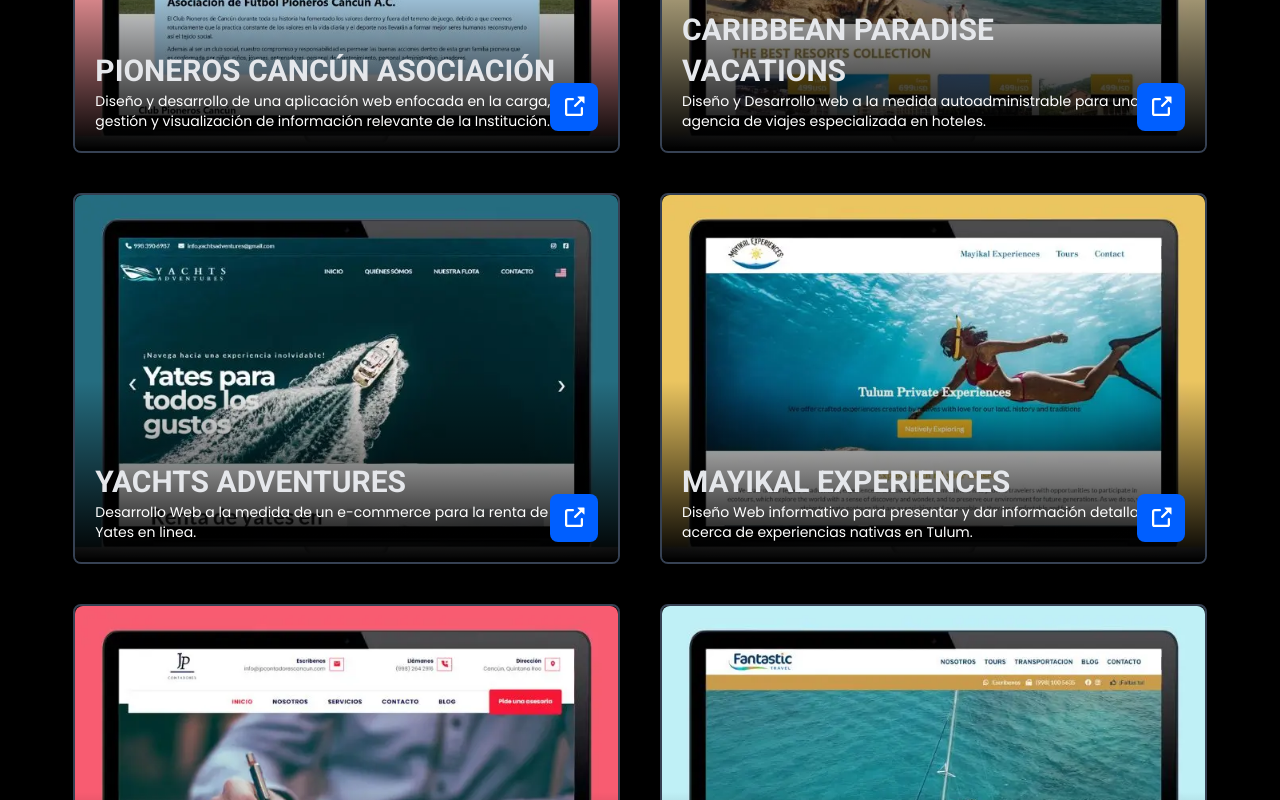
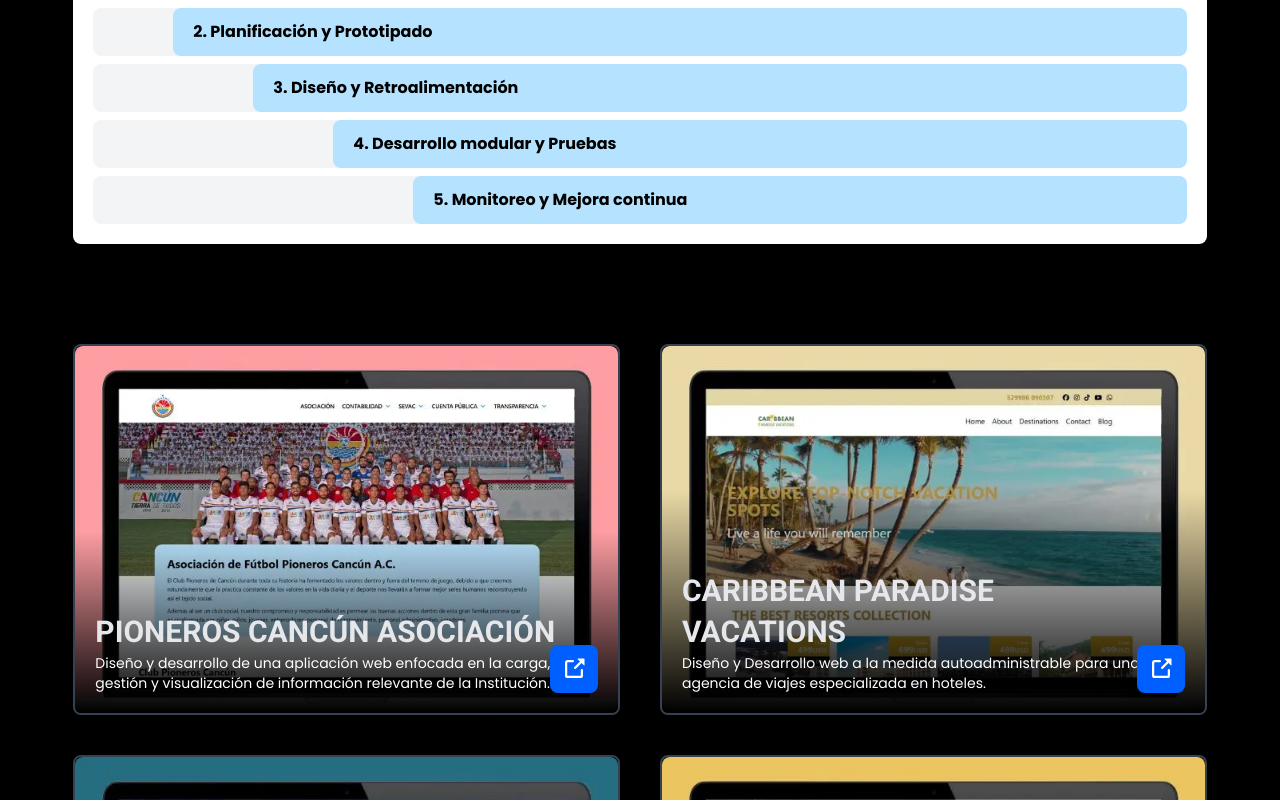
Before and after one commit to ajimenezcun/CreativoApp, an Astro site: page /proyectos in a window 1280 px wide. Shown: the part 780-1580 px from the top of the page. Built offline with nearby package versions, Linux system fonts and the light colour scheme; Astro itself is replaced by a stand-in of ours.

Commit message:
Apply SEO fixed in Proyectos page

```diff
--- /dev/null
+++ b/src/data/clients.json
@@ -0,0 +1,32 @@
+[
+    {
+        "id": "1",
+        "title": "Pioneros Cancún Asociación",
+        "image": "/src/assets/pioneros-asosiacion-portfolio.webp",
+    },
+    {
+        "id": "2",
+        "title": "Caribbean Paradise Vacations",
+        "image": "/src/assets/caribbean-paradise-portfolio.webp",
+    },
+    {
+        "id": "3",
+        "title": "Yachts Adventures",
+        "image": "/src/assets/yacht-adventure-portfolio.webp",
+    },
+    {
+        "id": "4",
+        "title": "Mayikal Experiences",
+        "image": "/src/assets/mayikal-experiences-portfolio.webp",
+    },
+    {
+        "id": "5",
+        "title": "JP Contadores",
+        "image": "/src/assets/jp-contadores-portfolio.webp",
+    },
+    {
+        "id": "6",
+        "title": "Fantastic Travel",
+        "image": "/src/assets/fantastic-travel-portfolio.webp",
+    }
+]
--- /dev/null
+++ b/src/data/projects.json
@@ -0,0 +1,44 @@
+[
+  {
+    "id": "1",
+    "client": "Pioneros Cancún Asociación",
+    "description": "Diseño y desarrollo de una aplicación web enfocada en la carga, gestión y visualización de información relevante de la Institución.",
+    "image": "/src/assets/pioneros-asosiacion-portfolio.webp",
+    "link": "http://asociacionpioneroscancun.com/"
+  },
+  {
+    "id": "2",
+    "client": "Caribbean Paradise Vacations",
+    "description": "Diseño y Desarrollo web a la medida autoadministrable para una agencia de viajes especializada en hoteles.",
+    "image": "/src/assets/caribbean-paradise-portfolio.webp",
+    "link": "https://caribbeanparadisevacations.com/"
+  },
+  {
+    "id": "3",
+    "client": "Yachts Adventures",
+    "description": "Desarrollo Web a la medida de un e-commerce para la renta de Yates en linea.",
+    "image": "/src/assets/yacht-adventure-portfolio.webp",
+    "link": "https://yachtsadventures.com/"
+  },
+  {
+    "id": "4",
+    "client": "Mayikal Experiences",
+    "description": "Diseño Web informativo para presentar y dar información detallada acerca de experiencias nativas en Tulum.",
+    "image": "/src/assets/mayikal-experiences-portfolio.webp",
+    "link": "https://www.mayikalexperiences.com/"
+  },
+  {
+    "id": "5",
+    "client": "JP Contadores",
+    "description": "Pagina web informativa para la presentación de los servicios contables del despacho JP Contadores",
+    "image": "/src/assets/jp-contadores-portfolio.webp",
+    "link": "https://www.jpcontadorescancun.com/"
+  },
+  {
+    "id": "6",
+    "client": "Fantastic Travel",
+    "description": "E-commerce turístico autoadministrable para la venta de tours en Cancún y la Riviera Maya.",
+    "image": "/src/assets/fantastic-travel-portfolio.webp",
+    "link": "https://www.fantastic-travel.com.mx/"
+  }
+]
--- a/src/pages/index.astro
+++ b/src/pages/index.astro
@@ -5,6 +5,8 @@
 import LogoCarousel from "../components/LogoCarousel.astro";
 import SlideCarrousel from "../components/SlideCarrousel.astro";
 import ButtonsCta from "../components/ButtonsCta.astro";
+
+import items from "../data/projects.json";
 
 const logos = [
 	"/src/assets/pioneros-cancun-marca.webp",
@@ -15,39 +17,6 @@
 	"/src/assets/fantastic-travel-marca.webp",
 	"/src/assets/tulum-siankaan-tours-marca.webp",
 	"/src/assets/mayikal-experiences-marca.webp",
-];
-
-const items = [
-	{
-		id: "1",
-		title: "Pioneros Cancún Asociación",
-		image: "/src/assets/pioneros-asosiacion-portfolio.webp",
-	},
-	{
-		id: "2",
-		title: "Caribbean Paradise Vacations",
-		image: "/src/assets/caribbean-paradise-portfolio.webp",
-	},
-	{
-		id: "3",
-		title: "Yachts Adventures",
-		image: "/src/assets/yacht-adventure-portfolio.webp",
-	},
-	{
-		id: "4",
-		title: "Mayikal Experiences",
-		image: "/src/assets/mayikal-experiences-portfolio.webp",
-	},
-	{
-		id: "5",
-		title: "JP Contadores",
-		image: "/src/assets/jp-contadores-portfolio.webp",
-	},
-	{
-		id: "6",
-		title: "Fantastic Travel",
-		image: "/src/assets/fantastic-travel-portfolio.webp",
-	},
 ];
 ---
 
--- a/src/pages/proyectos.astro
+++ b/src/pages/proyectos.astro
@@ -1,72 +1,61 @@
 ---
 import Layout from "../layouts/Layout.astro";
-
-const projects = [
-    {
-        id: "1",
-        client: "Pioneros Cancún Asociación",
-        description:
-            "Diseño y desarrollo de una aplicación web enfocada en la carga, gestión y visualización de información relevante de la Institución.",
-        image: "/src/assets/pioneros-asosiacion-portfolio.webp",
-        link: "http://asociacionpioneroscancun.com/",
-    },
-    {
-        id: "2",
-        client: "Caribbean Paradise Vacations",
-        description:
-            "Diseño y Desarrollo web a la medida autoadministrable para una agencia de viajes especializada en hoteles.",
-        image: "/src/assets/caribbean-paradise-portfolio.webp",
-        link: "https://caribbeanparadisevacations.com/",
-    },
-    {
-        id: "3",
-        client: "Yachts Adventures",
-        description:
-            "Desarrollo Web a la medida de un e-commerce para la renta de Yates en linea.",
-        image: "/src/assets/yacht-adventure-portfolio.webp",
-        link: "https://yachtsadventures.com/",
-    },
-    {
-        id: "4",
-        client: "Mayikal Experiences",
-        description:
-            "Diseño Web informativo para presentar y dar información detallada acerca de experiencias nativas en Tulum.",
-        image: "/src/assets/mayikal-experiences-portfolio.webp",
-        link: "https://www.mayikalexperiences.com/",
-    },
-    {
-        id: "5",
-        client: "JP Contadores",
-        description:
-            "Pagina web informativa para la presentación de los servicios contables del despacho JP Contadores",
-        image: "/src/assets/jp-contadores-portfolio.webp",
-        link: "https://www.jpcontadorescancun.com/",
-    },
-    {
-        id: "6",
-        client: "Fantastic Travel",
-        description:
-            "E-commerce turístico autoadministrable para la venta de tours en Cancún y la Riviera Maya.",
-        image: "/src/assets/fantastic-travel-portfolio.webp",
-        link: "https://www.fantastic-travel.com.mx/",
-    },
-];
+import projects from "../data/projects.json";
 ---
 
 <Layout
-    title="Proyectos de Desarrollo Web y Software en Cancún | Agencia en de soluciones digitales en Cancún"
-    description="Conoce algunos de los proyectos que hemos desarrollado en Cancún y otras regiones: sitios web, sistemas a la medida y soluciones digitales enfocadas en resultados."
+    title="Proyectos de Desarrollo Web y Software a la medida en Cancún | Casos de Éxito"
+    description="Explora nuestros casos de éxito en desarrollo de software y web. Proyectos funcionales y de calidad que demuestran nuestra experiencia."
 >
+    <main>
+        <section class="section">
+            <h1 class="block h1 !mb-10 lg:!mt-30 lg:w-3/4">
+                Nuestro Proyectos
+            </h1>
+            <p class="text-xl mx-auto mb-15 leading-8">
+                En Creativo APP, la calidad y la innovación se demuestran con
+                resultados. Esta sección es una muestra de tan solo algunos de
+                nuestros <b class="text-blue-company-500"
+                    >proyectos de Desarrollo Web y Software a Medida</b
+                >, donde hemos transformado ideas en soluciones digitales
+                eficientes para nuestros clientes en Cancún y México.
+            </p>
+
+            <article class="bg-white rounded-lg p-5 !text-black">
+                <h2 class="!text-black !mt-0">
+                    Nuestro proceso habitual de trabajo
+                </h2>
+                <p class="mb-5">
+                    En Creativo APP, seguimos un proceso estructurado para
+                    garantizar que cada proyecto de desarrollo web y software a
+                    medida se entregue con la máxima calidad y eficiencia
+                    posible. A continuación, describimos nuestro enfoque
+                    habitual de trabajo:
+                </p>
+
+                <div class="cascade-list">
+                    <div>
+                        <b>1. Reunión inicial y Análisis de requisitos</b>
+                    </div>
+                    <div>
+                        <b>2. Planificación y Prototipado</b>
+                    </div>
+                    <div>
+                        <b>3. Diseño y Retroalimentación</b>
+                    </div>
+                    <div>
+                        <b>4. Desarrollo modular y Pruebas</b>
+                    </div>
+                    <div>
+                        <b>5. Monitoreo y Mejora continua</b>
+                    </div>
+                </div>
+            </article>
+        </section>
+    </main>
+
     <section class="section">
-        <h1 class="block h1 !mb-10 lg:!mt-30 lg:w-3/4">Nuestro Proyectos</h1>
-        <p class="text-xl mx-auto mb-8 leading-8">
-            Sería imposible incluir todos nuestros proyectos, pero podrás
-            explorar algunos de los proyectos más destacados que hemos llevado a
-            cabo. Cada uno de ellos refleja nuestro compromiso con la calidad y
-            la innovación.
-        </p>
-
-        <div class="grid grid-cols-1 mt-20 mb-20 md:grid-cols-2 gap-10">
+        <div class="grid grid-cols-1 mt-5 mb-20 md:grid-cols-2 gap-10">
             {
                 projects.map((project) => (
                     <div
--- a/src/pages/servicios.astro
+++ b/src/pages/servicios.astro
@@ -4,12 +4,11 @@
 ---
 
 <Layout
-    title="Servicios de Desarrollo Web, Software a la Medida y Posicionamiento Web en Cancún | Creativo APP"
+    title="Servicios a la Medida en Cancún | Diseño y Desarrollo Web Profesional, Software a la Medida y Posicionamiento Web en Cancún | Creativo APP"
+    description="Conoce nuestros servicios: Diseño y Desarrollo Web Profesional, Software a Medida (CRMs y Plataformas) y Posicionamiento SEO & SEM. Somos la empresa ideal para tu proyecto."
 >
     <section class="section">
-        <h1 class="h-gradient h1 block lg:!mt-30 !mb-10">
-            Servicios Web en Cancun
-        </h1>
+        <h1 class="h1 block lg:!mt-30 !mb-10">Servicios Web en Cancun</h1>
         <p class="text-xl mx-auto mb-8 leading-8">
             Ofrecemos una gama completa de servicios diseñados para impulsar tu
             presencia digital. Desde el <b class="text-blue-company-500"
--- a/src/styles/global.css
+++ b/src/styles/global.css
@@ -23,6 +23,36 @@
     --color-blue-special: #02021E;
     --color-blue-light-special: #3827C8;
 
+}
+
+@layer components {
+    .cascade-list {
+        @apply flex flex-col gap-2;
+
+        div {
+            @apply bg-gray-100 rounded-lg;
+
+            b {
+                @apply block py-3 px-5 bg-blue-company-200 rounded-lg;
+            }
+        }
+
+        div:nth-child(2) {
+            @apply pl-10 lg:pl-20;
+        }
+
+        div:nth-child(3) {
+            @apply pl-15 lg:pl-40;
+        }
+
+        div:nth-child(4) {
+            @apply pl-20 lg:pl-60;
+        }
+
+        div:nth-child(5) {
+            @apply pl-25 lg:pl-80;
+        }
+    }
 }
 
 body {
```
